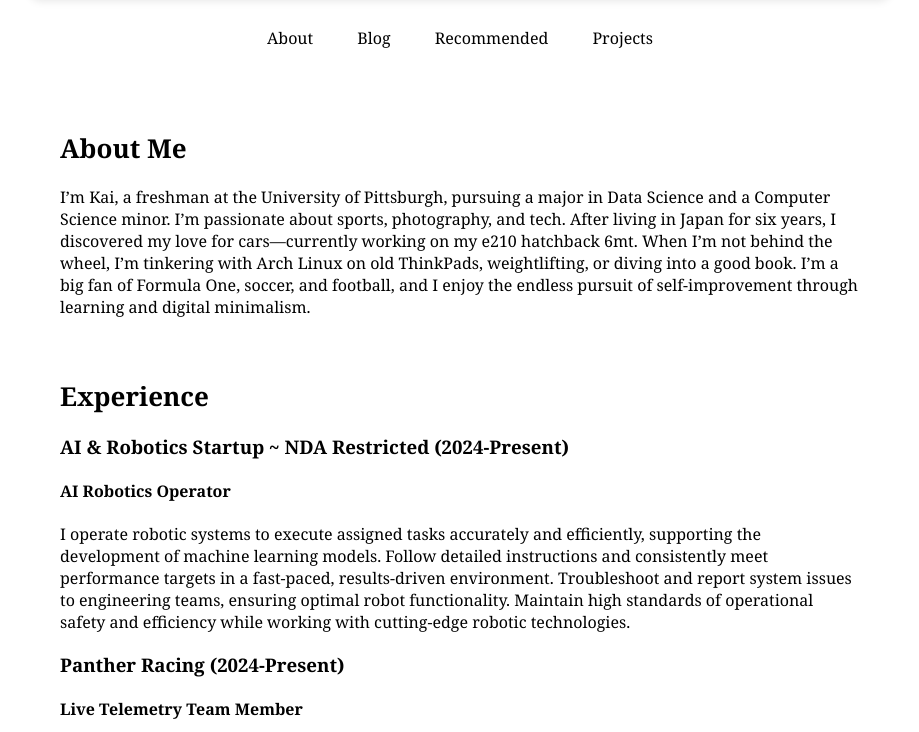
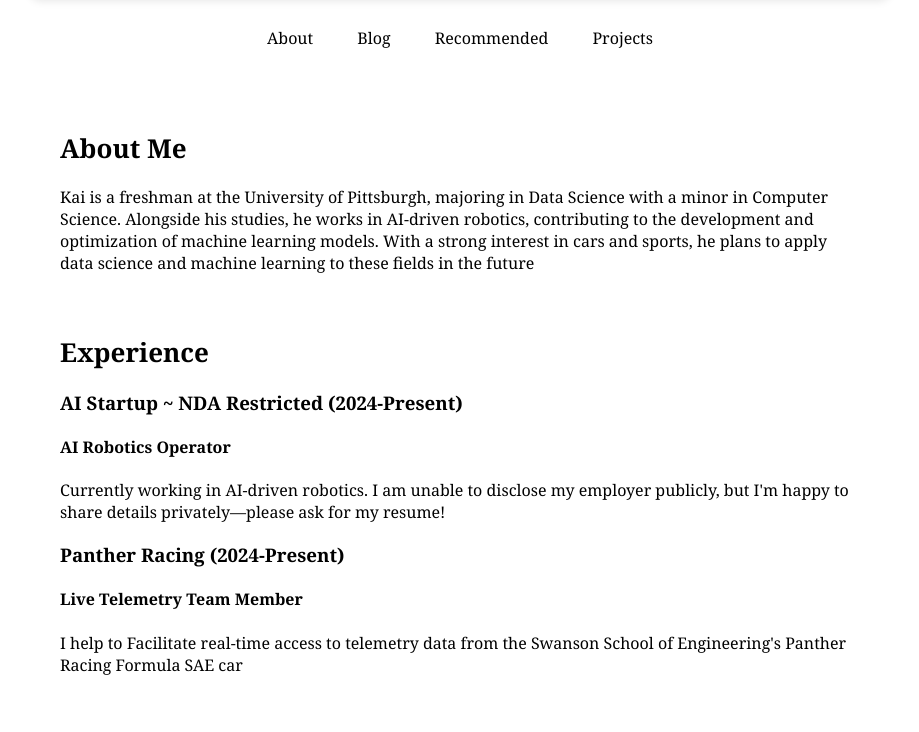
Before and after one commit to p1yte/2ndwebsite, a plain HTML site: page index.html in a window 1280 px wide. Shown: the part 212-944 px from the top of the page, without its empty margins (180-1099 px from the left). Drawn offline with Linux system fonts and the light colour scheme.

Commit message:
Update index.html

```diff
--- a/index.html
+++ b/index.html
@@ -34,17 +34,17 @@
 
     <section id="about">
         <h2>About Me</h2>
-        <p>I’m Kai, a freshman at the University of Pittsburgh, pursuing a major in Data Science and a Computer Science minor. I’m passionate about sports, photography, and tech. After living in Japan for six years, I discovered my love for cars—currently working on my e210 hatchback 6mt. When I’m not behind the wheel, I’m tinkering with Arch Linux on old ThinkPads, weightlifting, or diving into a good book. I’m a big fan of Formula One, soccer, and football, and I enjoy the endless pursuit of self-improvement through learning and digital minimalism.</p>
+        <p>Kai is a freshman at the University of Pittsburgh, majoring in Data Science with a minor in Computer Science. Alongside his studies, he works in AI-driven robotics, contributing to the development and optimization of machine learning models. With a strong interest in cars and sports, he plans to apply data science and machine learning to these fields in the future</p>
         &nbsp;
         <h2>Experience</h2>
         <p><p>
-        <h3>AI & Robotics Startup ~ NDA Restricted (2024-Present)</h3>
+        <h3>AI Startup ~ NDA Restricted (2024-Present)</h3>
         <h4>AI Robotics Operator</h4>
-        <p>I operate robotic systems to execute assigned tasks accurately and efficiently, supporting the development of machine learning models. Follow detailed instructions and consistently meet performance targets in a fast-paced, results-driven environment. Troubleshoot and report system issues to engineering teams, ensuring optimal robot functionality. Maintain high standards of operational safety and efficiency while working with cutting-edge robotic technologies.</p>
+        <p>Currently working in AI-driven robotics. I am unable to disclose my employer publicly, but I'm happy to share details privately—please ask for my resume!</p>
         <p><p>
         <h3>Panther Racing (2024-Present)</h3>
         <h4>Live Telemetry Team Member</h4>
-        <p>I help to Facilitate real-time access to telemetry data from the Swanson School of Engineering's Panther Racing Formula SAE car by managing a multi-script server system for seamless data flow. The system receives raw sensor data, translates it via CAN protocols, and routes the processed data to a live dashboard for subteam analysis during competitions and R&D. By using asynchronous queues and custom Python functions, the system efficiently handles large data volumes, prevents latency, and restarts smoothly when the car reboots, ensuring reliable, low-latency telemetry access.</p>
+        <p>I help to Facilitate real-time access to telemetry data from the Swanson School of Engineering's Panther Racing Formula SAE car</p>
         &nbsp;
         <h2>Education</h2>
         <div class="edu-section">
```
